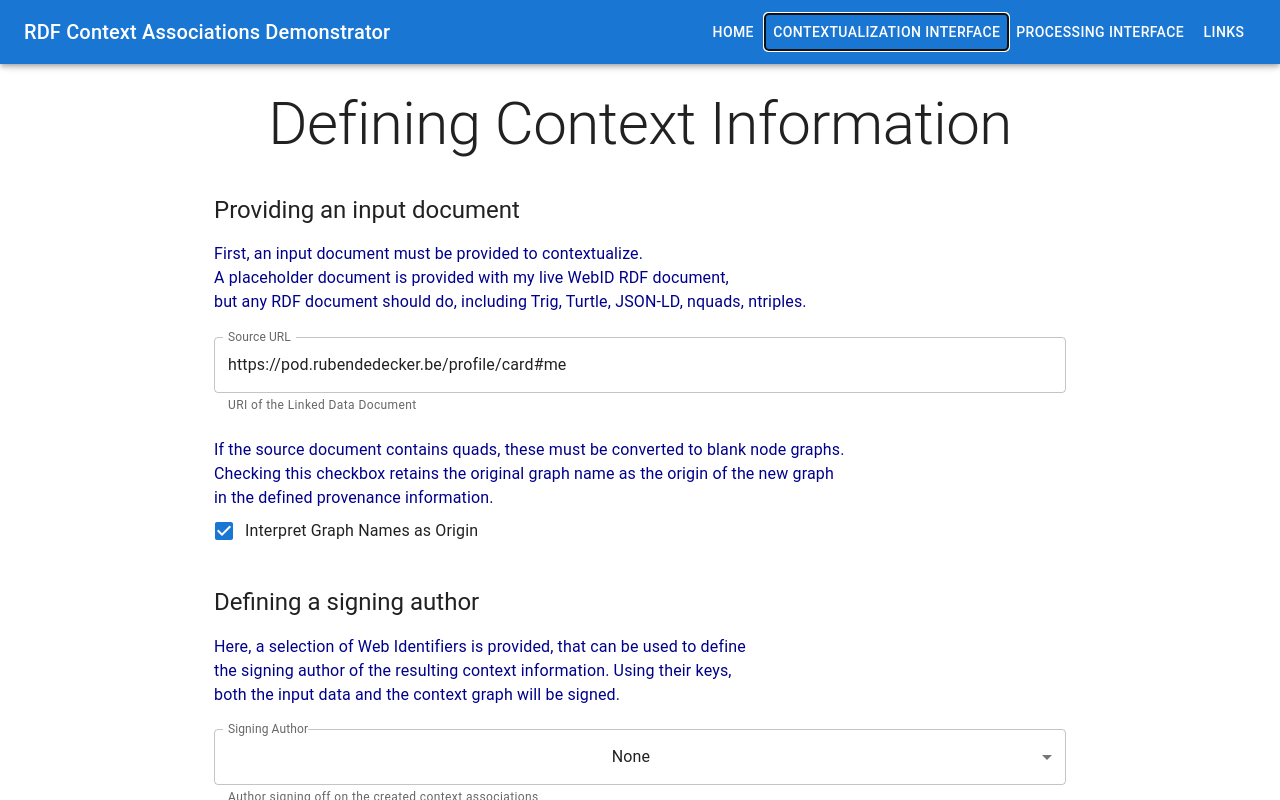
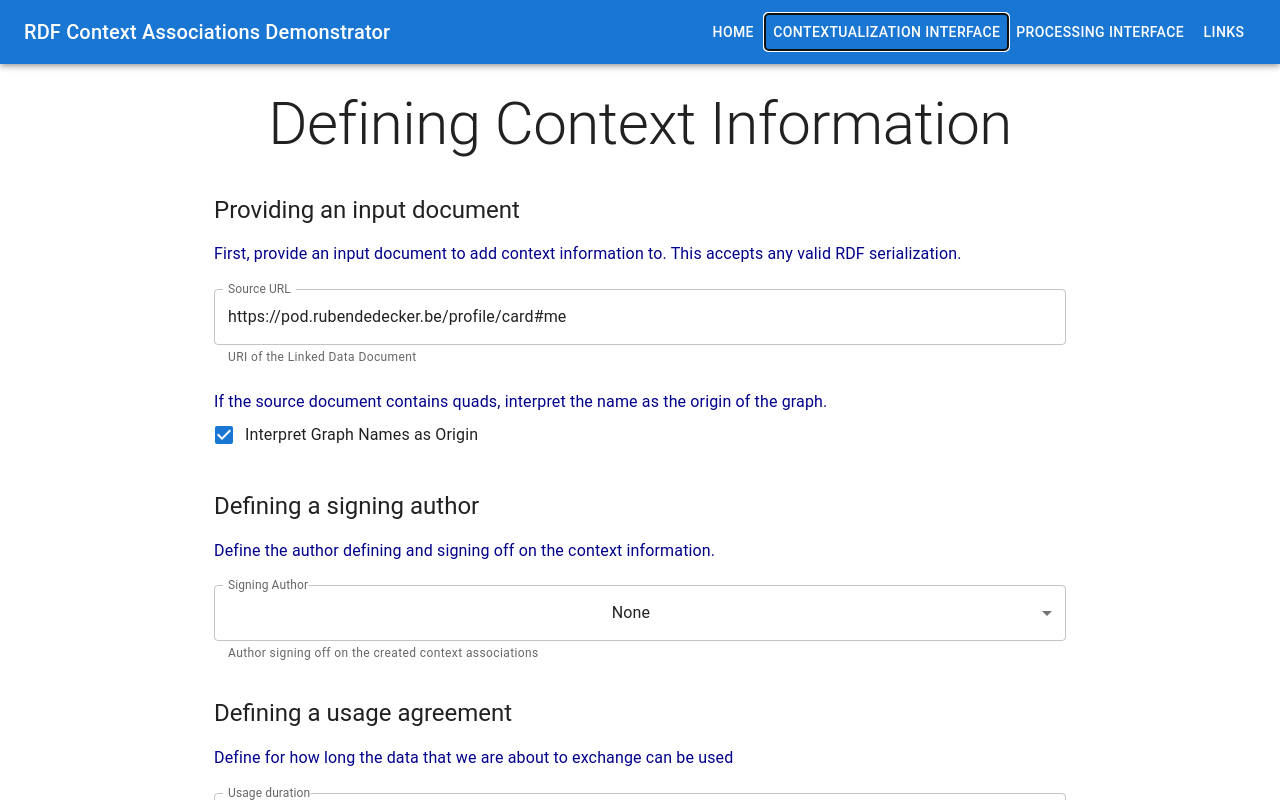
Before and after one commit to KNowledgeOnWebScale/rdf-context-associations-demo, a React (Vite) app: page / in a window 1280 px wide. Both pictures are taken after a click on the button "CONTEXTUALIZATION INTERFACE". Shown: the top 800 px of the page. Built offline with nearby package versions, Linux system fonts and the light colour scheme; what n3, rdf-vocabulary would draw is missing.

Commit message:
shorter explanations

```diff
--- a/src/ContextInterface.tsx
+++ b/src/ContextInterface.tsx
@@ -209,9 +209,7 @@ const ContextInterface = () => {
                 </Typography>
 
                 <Typography textAlign={"left"} sx={{marginBottom: MARGIN}} color="darkblue">
-                    First, an input document must be provided to contextualize.<br />
-                    A placeholder document is provided with my live WebID RDF document,<br />
-                    but any RDF document should do, including Trig, Turtle, JSON-LD, nquads, ntriples.
+                    First, provide an input document to add context information to. This accepts any valid RDF serialization.
                 </Typography>
 
                 <FormControl fullWidth>
@@ -225,9 +223,7 @@ const ContextInterface = () => {
                     />
                     <FormGroup>
                         <Typography textAlign={"left"} sx={{marginTop: MARGIN}} color="darkblue">
-                            If the source document contains quads, these must be converted to blank node graphs. <br />
-                            Checking this checkbox retains the original graph name as the origin of the new graph <br />
-                            in the defined provenance information.
+                            If the source document contains quads, interpret the name as the origin of the graph.
                         </Typography>
                         <FormControlLabel control={<Checkbox checked={originCheckbox} onChange={ handleGraphOriginChange }/>} label="Interpret Graph Names as Origin" />
                     </FormGroup>
@@ -240,9 +236,7 @@ const ContextInterface = () => {
                 </Typography>
 
                 <Typography textAlign={"left"} sx={{marginBottom: MARGIN}} color="darkblue">
-                    Here, a selection of Web Identifiers is provided, that can be used to define <br />
-                    the signing author of the resulting context information. Using their keys, <br />
-                    both the input data and the context graph will be signed.
+                    Define the author defining and signing off on the context information.
                 </Typography>
 
                 <FormControl fullWidth>
@@ -265,14 +259,11 @@ const ContextInterface = () => {
 
             <Box>
                 <Typography  sx={{marginBottom: SMALLMARGIN, marginTop: MARGIN}} variant="h5" textAlign={"left"}>
-                    Defining a usage agreement
+                        Defining a usage agreement
                 </Typography>
 
                 <Typography textAlign={"left"} sx={{marginBottom: MARGIN}} color="darkblue">
-                    Exchanging personal data, we need to define the purpose for which the data can be used.<br />
-                    The below selection defines policies that impose a time constraint, a set of purposes<br />
-                    for which the associated data can be used, and when chosen sets the above signing author<br />
-                    as the policy issuer.
+                        Define for how long the data that we are about to exchange can be used
                 </Typography>
 
                 <FormControl fullWidth >
@@ -293,7 +284,7 @@ const ContextInterface = () => {
                 </FormControl>
 
                 <Typography textAlign={"left"} sx={{marginBottom: MARGIN, marginTop: MARGIN}} color="darkblue">
-                    The policy purpose defines the allowed purposes for which data can be processed
+                    Define the purpose for which the data that we are about to exchange can be used
                 </Typography>
 
 
@@ -319,12 +310,11 @@ const ContextInterface = () => {
             {/* Provenance provision */}
             <Box>
                 <Typography sx={{marginBottom: MARGIN, marginTop: MARGIN}} variant="h5" textAlign={"left"}>
-                    Provenance context information
+                    Provenance information
                 </Typography>
 
                 <Typography textAlign={"left"} sx={{marginBottom: MARGIN}} color="darkblue">
-                    The provenance information defined on the data is derived from <br />
-                    the datasource provided above and the chosen signing author.
+                    Based on the above choices, the provenance information is auto-filled
                 </Typography>
 
                 <FormControl fullWidth sx={{marginBottom: MARGIN}}>
@@ -350,6 +340,9 @@ const ContextInterface = () => {
 
             <Box>
                 <br />
+                <Typography textAlign={"left"} sx={{marginBottom: MARGIN}} color="darkblue">
+                    Now commit the above context information to the provided source using RDF Context Associations.
+                </Typography>
                 <FormControl fullWidth>
                     <Box display="flex" gap={2}>
                         <Button variant="contained" sx={{height: "3rem"}} onClick={() => processDocument() }>Commit context information on input</Button>
@@ -362,13 +355,11 @@ const ContextInterface = () => {
                 {/* Text display of the resulting document */}
 
                 <Typography  sx={{marginBottom: SMALLMARGIN, marginTop: MARGIN}} variant="h5" textAlign={"left"}>
-                    Defined context associations
+                    Output resource
                 </Typography>
 
                 <Typography textAlign={"left"} sx={{marginBottom: MARGIN}} color="darkblue">
-                    The Textfield contains the created context associations on the input data.<br/>
-                    The input data is contained in a Blank Node Graph on which the context information<br/>
-                    chosen above is defined.
+                    This textfield contains the created context associations defined on the input source.
                 </Typography>
 
                 <FormControl fullWidth>
@@ -425,7 +416,8 @@ const ContextInterface = () => {
                 </FormControl> */}
 
                 <Typography textAlign={"left"} sx={{marginTop: MARGIN, marginBottom: MARGIN}} color="darkblue">
-                    The resulting document is automatically published on the Web at this location and added to the processing interface
+                    The result was automatically published at location for demo purposes and will be purged regularly.<br />
+                    The result was also added to the processing interface of this demonstrator.
                 </Typography>
 
 
--- a/src/SPARQLFilterBox.tsx
+++ b/src/SPARQLFilterBox.tsx
@@ -173,8 +173,8 @@ CONSTRUCT {
                 <TextareaAutosize minRows={8} maxRows={20} value={query} />
             </FormControl>
 
-            <Typography textAlign={"left"} sx={{marginBottom: MARGIN}} color="darkblue">
-                Verified signatures:<br />
+            <Typography textAlign={"left"} sx={{marginTop: MARGIN, marginBottom: SMALLMARGIN}} color="darkblue">
+                <b>Verified signatures:</b><br />
             </Typography>
 
             {
```
